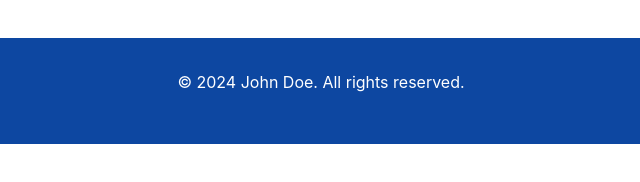
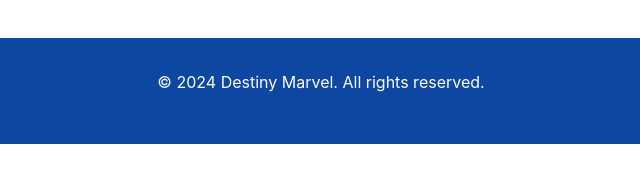
Before and after one commit to CleApp/destiny-, a plain HTML site: page Destiny/index.html in a window 1280 px wide. Shown: the part 4984-5166 px from the top of the page, 319-959 px from the left. Drawn offline with Linux system fonts and the light colour scheme.

Commit message:
Update index.html

```diff
--- a/Destiny/index.html
+++ b/Destiny/index.html
@@ -828,7 +828,7 @@
 
     <footer class="footer">
         <div class="container">
-            <p>&copy; 2024 John Doe. All rights reserved.</p>
+            <p>&copy; 2024 Destiny Marvel. All rights reserved.</p>
 
         </div>
     </footer>
```
